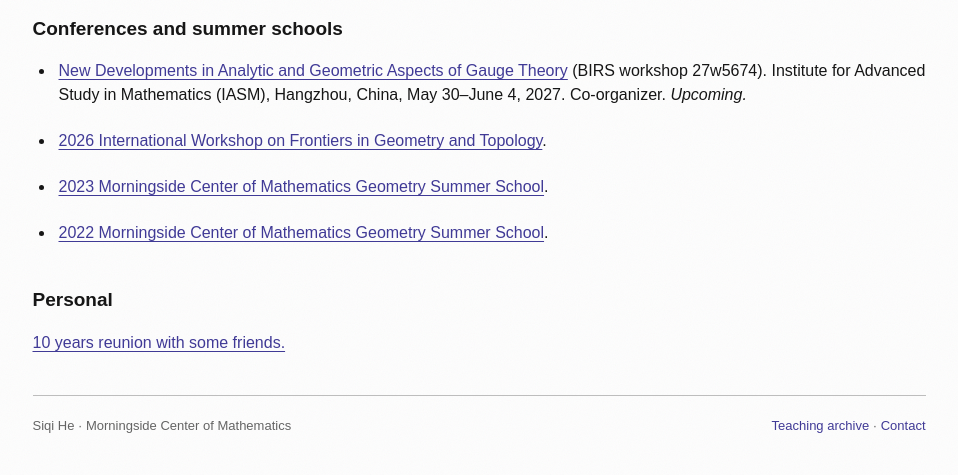
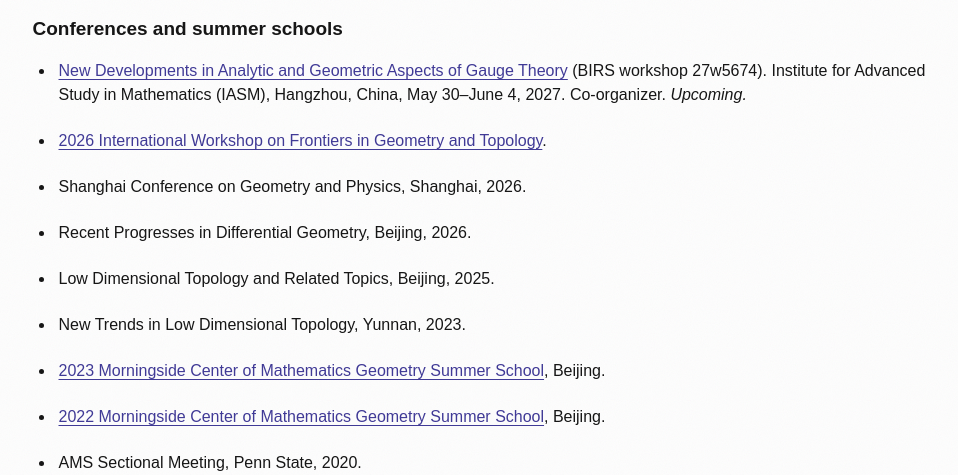
Before and after one commit to siqihemath/Homepage, a plain HTML site: page activities.html in a window 1280 px wide. Shown: the part 325-800 px from the top of the page, without its empty margins (161-1119 px from the left). Drawn offline with Linux system fonts and the light colour scheme.

Commit message:
Complete the Activities list with five conferences and summer school locations

```diff
--- a/activities.html
+++ b/activities.html
@@ -30,8 +30,13 @@
         <ul class="event-list">
           <li><a href="https://www.birs.ca/events/2027/5-day-workshops/27w5674">New Developments in Analytic and Geometric Aspects of Gauge Theory</a> (BIRS workshop 27w5674). Institute for Advanced Study in Mathematics (IASM), Hangzhou, China, May 30–June 4, 2027. Co-organizer. <em>Upcoming.</em></li>
           <li><a href="http://www.mcm.ac.cn/Geometry/index.html">2026 International Workshop on Frontiers in Geometry and Topology</a>.</li>
-          <li><a href="https://mcmgt.github.io/MCMGSS2023/">2023 Morningside Center of Mathematics Geometry Summer School</a>.</li>
-          <li><a href="https://mcmgt.github.io/MCMGSS2022/">2022 Morningside Center of Mathematics Geometry Summer School</a>.</li>
+          <li>Shanghai Conference on Geometry and Physics, Shanghai, 2026.</li>
+          <li>Recent Progresses in Differential Geometry, Beijing, 2026.</li>
+          <li>Low Dimensional Topology and Related Topics, Beijing, 2025.</li>
+          <li>New Trends in Low Dimensional Topology, Yunnan, 2023.</li>
+          <li><a href="https://mcmgt.github.io/MCMGSS2023/">2023 Morningside Center of Mathematics Geometry Summer School</a>, Beijing.</li>
+          <li><a href="https://mcmgt.github.io/MCMGSS2022/">2022 Morningside Center of Mathematics Geometry Summer School</a>, Beijing.</li>
+          <li>AMS Sectional Meeting, Penn State, 2020.</li>
         </ul>
       </section>
       <section>
```
